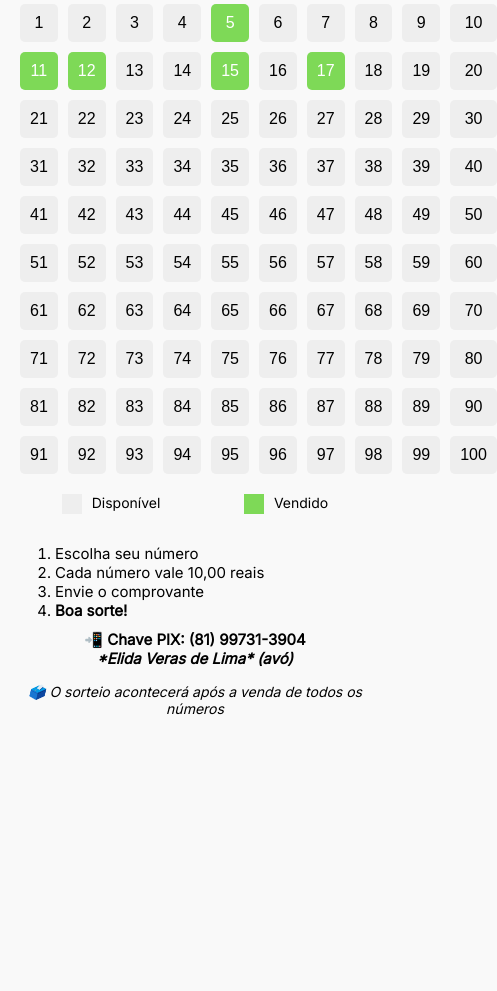
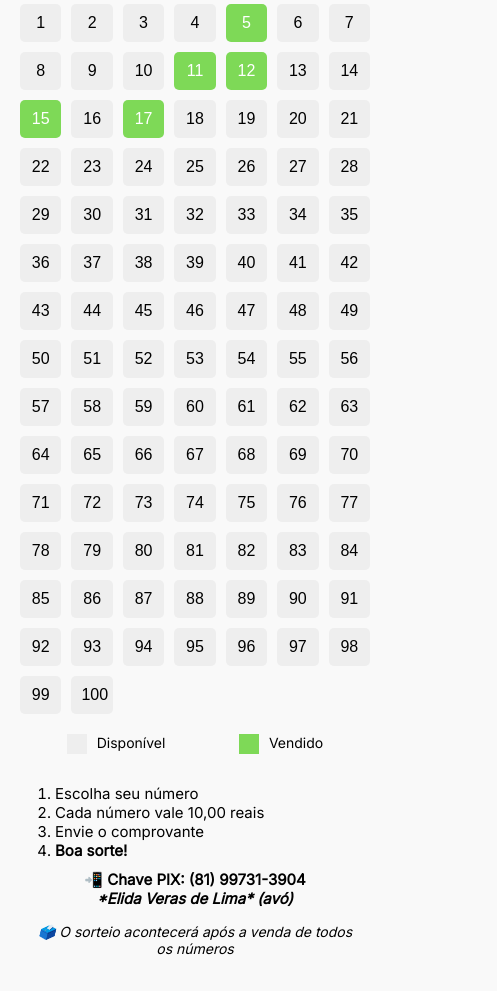
Before and after one commit to bongarbit/rifa-do-joao, a plain HTML site: page index.html in a window 390 px wide. Shown: the part 245-1236 px from the top of the page, 497 px wide, since content can reach past the window. Before the commit the page ends 996 px from the top, so only its background shows below. Drawn offline with nearby package versions, Linux system fonts and the light colour scheme.

Commit message:
site responsivo

```diff
--- a/style.css
+++ b/style.css
@@ -37,7 +37,10 @@ body {
 
 .grid {
   display: grid;
-  grid-template-columns: repeat(10, 1fr);
+
+    grid-template-columns: repeat(auto-fill, minmax(36px, 1fr));
+    max-width: 380px;
+
   gap: 10px;
   margin: 0 auto;
 }
@@ -97,3 +100,20 @@ body {
   font-style: italic;
   font-size: 14px;
 }
+
+
+@media (max-width: 480px) {
+  .header-text, .instructions, .legend {
+    text-align: center;
+    padding: 0 10px;
+  }
+
+  .instructions ol {
+    padding-left: 20px;
+  }
+}
+
+
+.instructions, .pix, .footer-note {
+  text-align: center;
+}
```
